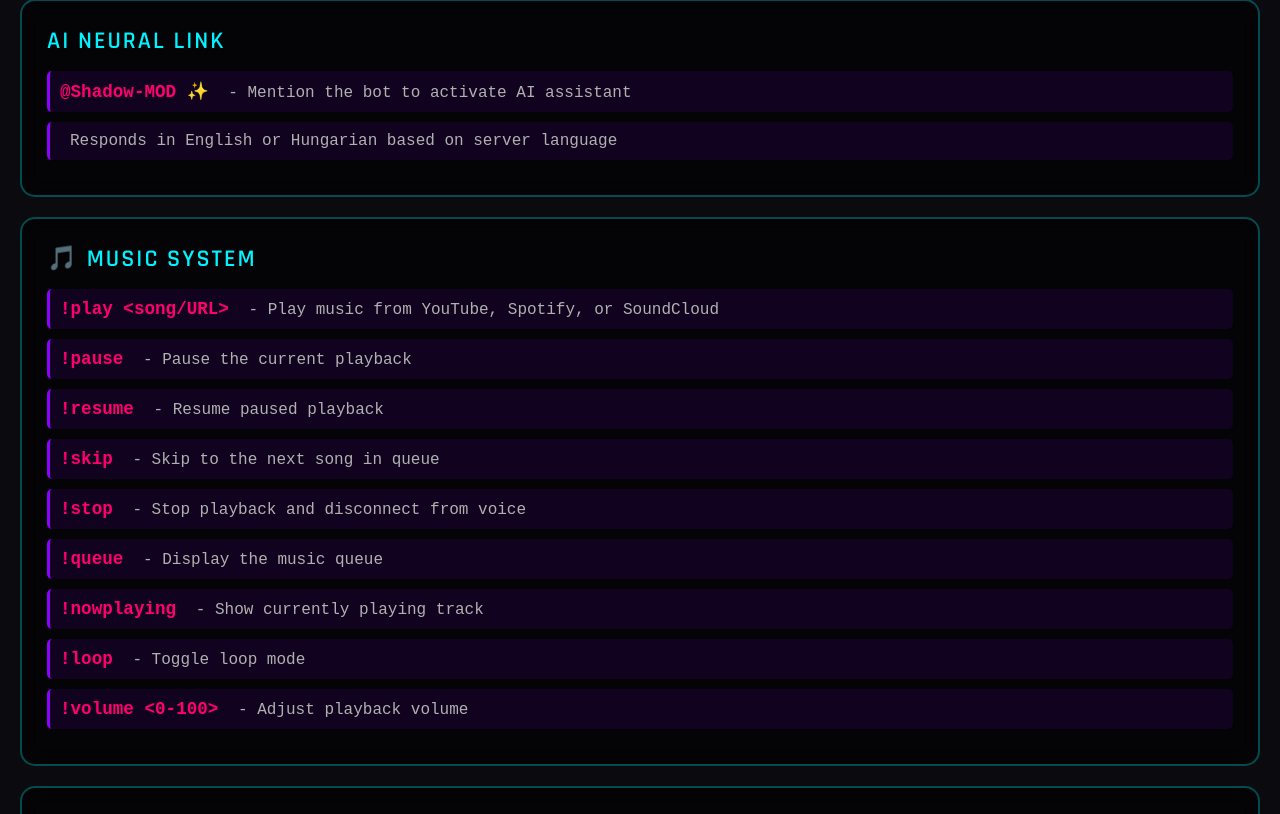
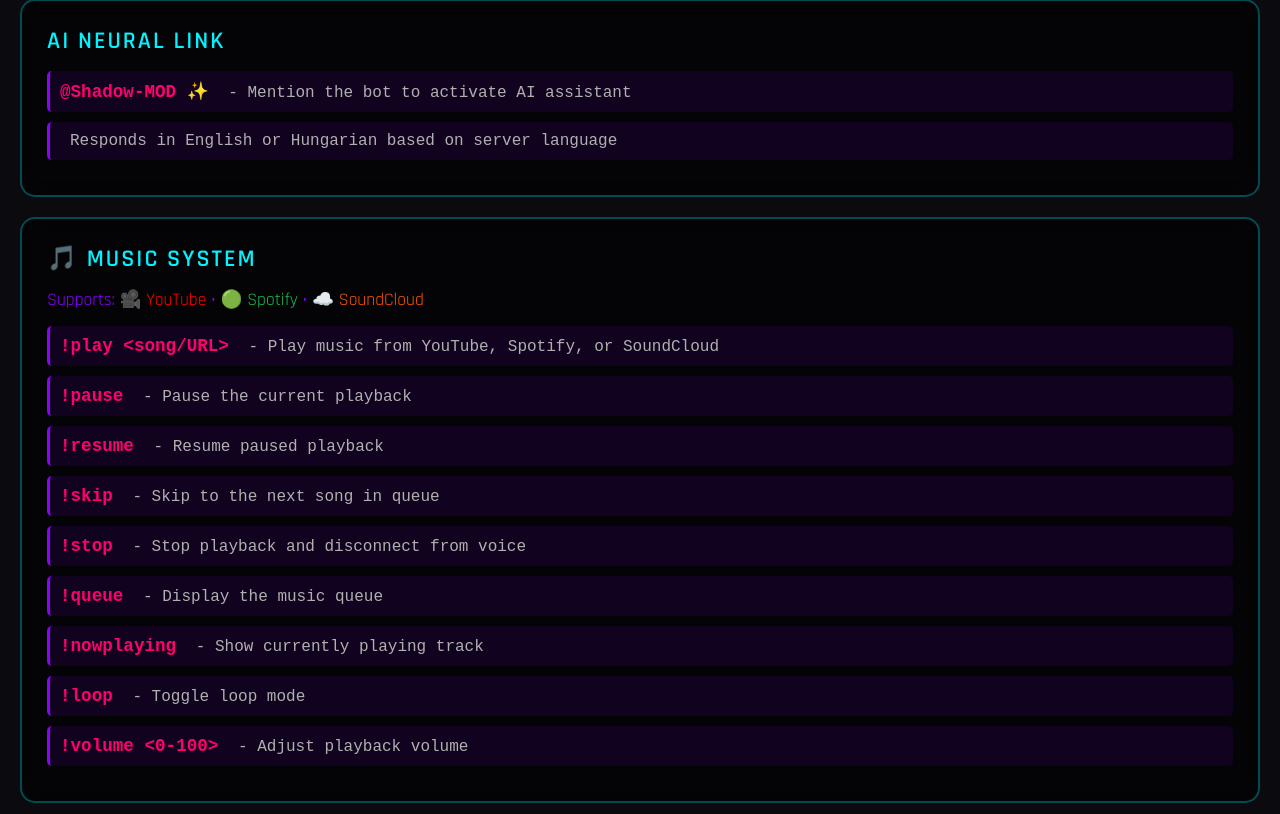
Before and after one commit to kacsofd001-glitch/shadowmod, a Flask app: page /help in a window 1280 px wide. Shown: the part 1713-2527 px from the top of the page. Run offline with Flask 3, Linux system fonts and the light colour scheme.

Commit message:
Update website to showcase music support with YouTube, Spotify, and SoundCloud
Updated translations and HTML templates to reflect music player capabilities, including support for YouTube, Spotify, and SoundCloud.

Replit-Commit-Author: Agent
Replit-Commit-Session-Id: bed86cfa-bc5d-40ca-a866-d43063598d4f
Replit-Commit-Checkpoint-Type: full_checkpoint
Replit-Commit-Event-Id: 0e098302-331c-4060-b536-7adb515f9d0f
Replit-Commit-Screenshot-Url: https://storage.googleapis.com/screenshot-production-us-central1/df0ddb3d-6677-4f3e-b5a5-710956180ca7/bed86cfa-bc5d-40ca-a866-d43063598d4f/nikydQt

```diff
--- a/static/js/script.js
+++ b/static/js/script.js
@@ -105,7 +105,7 @@ const translations = {
         mod_title: "Advanced Moderation",
         mod_desc: "Ban, kick, timeout, warnings & more",
         music_title: "Music Player",
-        music_desc: "YouTube, Spotify & SoundCloud support",
+        music_desc: "🎥 YouTube • 🟢 Spotify • ☁️ SoundCloud",
         games_title: "Interactive Games",
         games_desc: "RPS, Tic-Tac-Toe & mini-games",
         multilang_title: "Multilingual",
@@ -159,7 +159,7 @@ const translations = {
         mod_title: "Fejlett Moderáció",
         mod_desc: "Kitiltás, kirúgás, timeout, figyelmeztetések",
         music_title: "Zene Lejátszó",
-        music_desc: "YouTube, Spotify és SoundCloud támogatás",
+        music_desc: "🎥 YouTube • 🟢 Spotify • ☁️ SoundCloud",
         games_title: "Interaktív Játékok",
         games_desc: "Kő-Papír-Olló, Tic-Tac-Toe és mini játékok",
         multilang_title: "Többnyelvű",
--- a/templates/help.html
+++ b/templates/help.html
@@ -233,6 +233,9 @@
 
         <div class="command-section">
             <h2>🎵 MUSIC SYSTEM</h2>
+            <p style="color: #8B00FF; margin-bottom: 15px; font-size: 1.1em;">
+                Supports: <span style="color: #FF0000;">🎥 YouTube</span> • <span style="color: #1DB954;">🟢 Spotify</span> • <span style="color: #FF5500;">☁️ SoundCloud</span>
+            </p>
             <div class="command-item">
                 <span class="command-name">!play &lt;song/URL&gt;</span>
                 <span class="command-desc">- Play music from YouTube, Spotify, or SoundCloud</span>
--- a/templates/index.html
+++ b/templates/index.html
@@ -121,7 +121,7 @@
                 <div class="feature-card">
                     <div class="feature-icon">🎵</div>
                     <h3 data-translate="music_title">Music Player</h3>
-                    <p data-translate="music_desc">YouTube, Spotify & SoundCloud support</p>
+                    <p data-translate="music_desc">🎥 YouTube • 🟢 Spotify • ☁️ SoundCloud</p>
                 </div>
 
                 <div class="feature-card">
```
Also changed, not shown: 1 other file.
